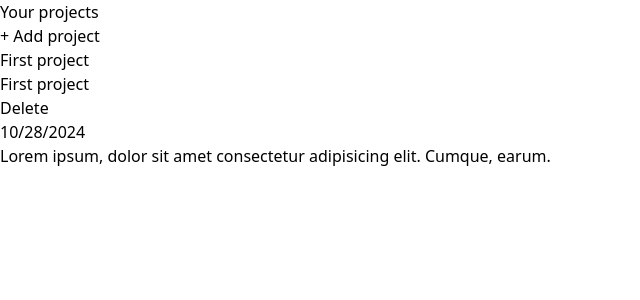
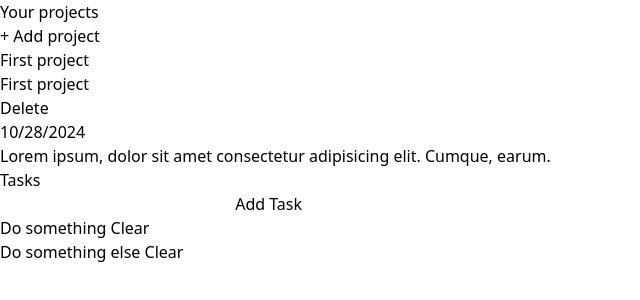
Before and after one commit to ArturDevCraft/React_Course-Project_6, a React (Vite) app: page / in a window 1280 px wide. Both pictures are taken after a click on the button "First project". Shown: the top 300 px of the page, without its empty margins (0-640 px from the left). Built offline with nearby package versions, Linux system fonts and the light colour scheme.

Commit message:
Add tasklist to Tasks component

```diff
--- a/src/App.jsx
+++ b/src/App.jsx
@@ -10,6 +10,7 @@ function App() {
 			description:
 				'Lorem ipsum, dolor sit amet consectetur adipisicing elit. Cumque, earum.',
 			date: '10/28/2024',
+			tasks: ['Do something', 'Do something else'],
 		},
 	]);
 	const [currentProjectIndex, setCurrentProjectIndex] = useState(0);
@@ -22,6 +23,7 @@ function App() {
 					title: title,
 					description: description,
 					date: date,
+					tasks: [],
 				},
 				...prevProjects,
 			];
@@ -41,7 +43,6 @@ function App() {
 	function handleEditProject(index) {
 		setWhatInWorkspace('edit');
 		setCurrentProjectIndex(index);
-		console.log(index);
 	}
 
 	return (
--- a/src/components/EditProject.jsx
+++ b/src/components/EditProject.jsx
@@ -1,14 +1,16 @@
-export default function EditProject({ title, description, date }) {
+import Tasks from './Tasks';
+export default function EditProject({ title, description, date, tasks }) {
 	return (
-		<div>
+		<div className="max-w-screen-md">
 			<div className="flex justify-between">
-				<h2 className="text-4xl font-bold text-stone-700">{title}</h2>{' '}
+				<h2 className="text-4xl font-bold text-stone-700">{title}</h2>
 				<button className="text-xl text-stone-700 hover:text-stone-500">
 					Delete
 				</button>
 			</div>
 			<p className="text-stone-400 text-lg mt-4">{date}</p>
 			<p className="text-lg text-stone-700 mt-4">{description}</p>
+			<Tasks taskList={tasks} />
 		</div>
 	);
 }
--- /dev/null
+++ b/src/components/Tasks.jsx
@@ -0,0 +1,15 @@
+export default function Tasks({ taskList }) {
+	return (
+		<div>
+			<h3>Tasks</h3>
+			<input type="text" /> <button>Add Task</button>
+			<ul className="flex flex-col">
+				{taskList.map((t, index) => (
+					<li className="flex justify-between" key={index}>
+						{t} <button>Clear</button>
+					</li>
+				))}
+			</ul>
+		</div>
+	);
+}
```
